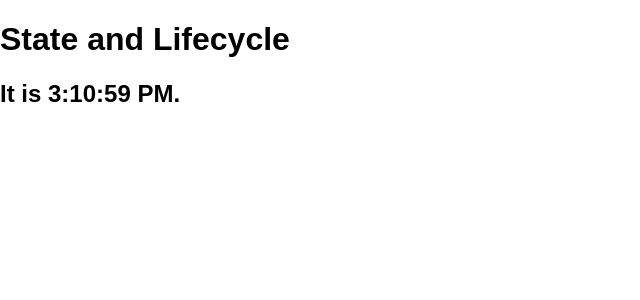
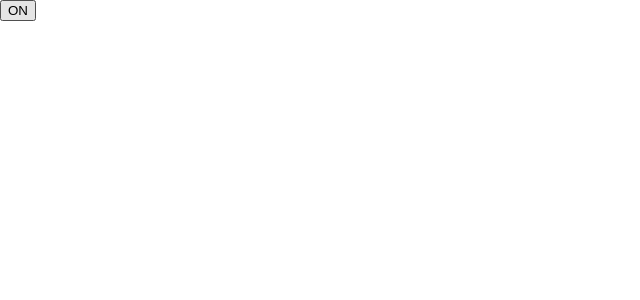
Before and after one commit to Tedev555/Learning_React.js, a React (Create React App) app: page / in a window 1280 px wide. Shown: the top 300 px of the page, without its empty margins (0-640 px from the left). Built offline with nearby package versions, Linux system fonts and the light colour scheme.

Commit message:
Handling Event

```diff
--- /dev/null
+++ b/src/Toggle.js
@@ -0,0 +1,29 @@
+import React from 'react';
+import ReactDOM from 'react-dom';
+
+class Toggle extends React.Component {
+    constructor(props) {
+        super(props)
+
+        this.state = {isToggleOn: true}
+        // This binding is necessary to make `this` work in the callback
+        this.handleClick = this.handleClick.bind(this);
+    }
+
+    handleClick() {
+        this.setState(prevState => ({
+            isToggleOn: !prevState.isToggleOn
+        }))
+    }
+
+    render() {
+
+        return(
+            <button onClick={this.handleClick}>
+                {this.state.isToggleOn ? 'ON' : 'OFF'}
+            </button>
+        )
+    }
+}
+
+export default Toggle
--- a/src/index.js
+++ b/src/index.js
@@ -2,5 +2,6 @@
 import ReactDOM from 'react-dom';
 import './index.css';
 import Clock from './Clock'
+import Toggle from './Toggle'
 
- ReactDOM.render(<Clock />, document.getElementById('root'));
+ ReactDOM.render(<Toggle />, document.getElementById('root'));
```
